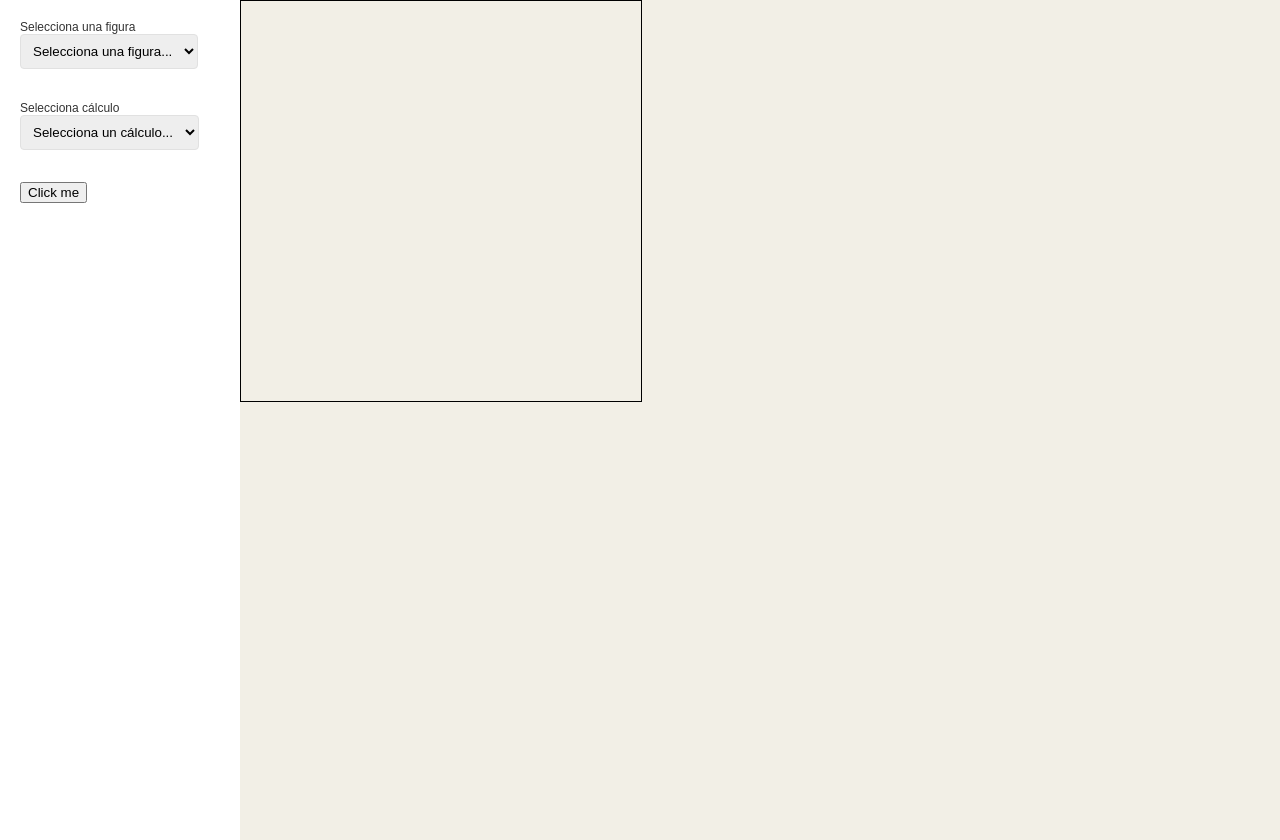
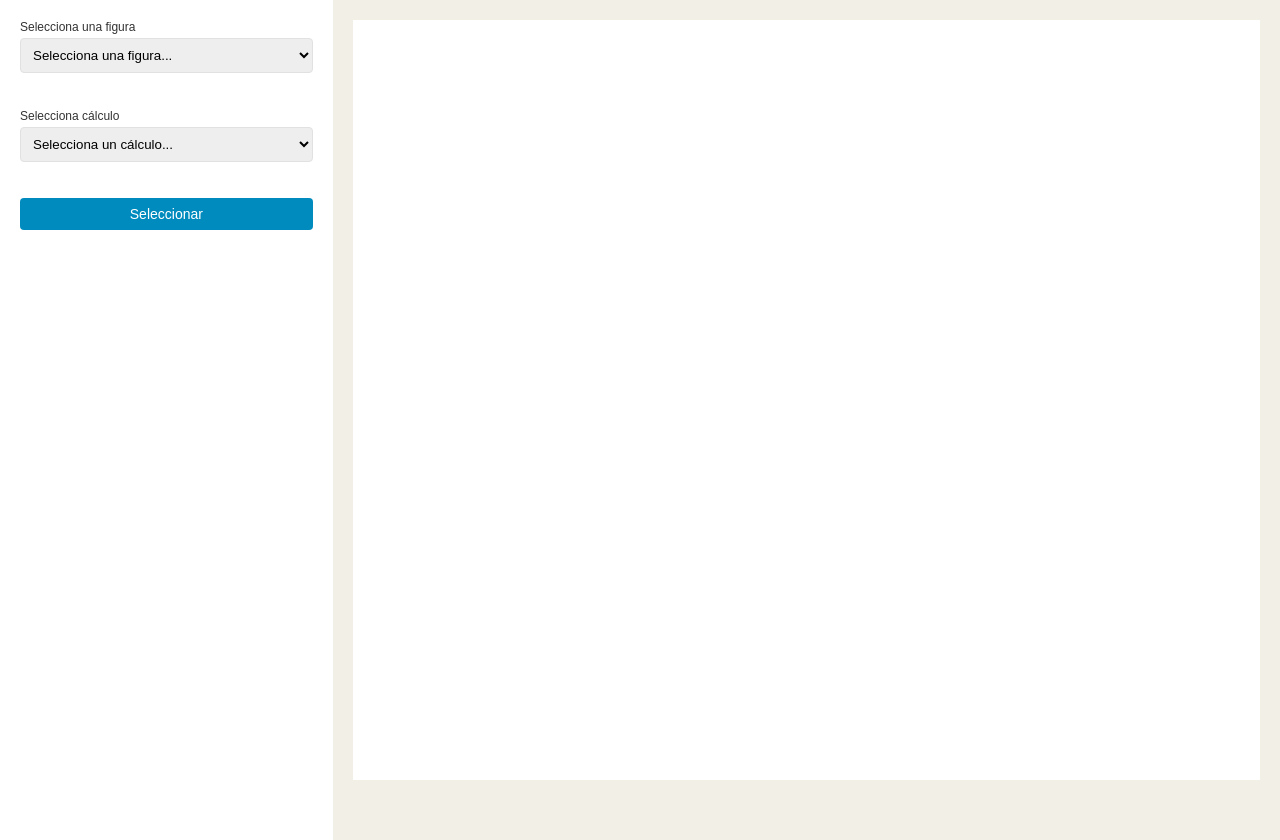
Before and after one commit to untalbry/calculadoraGeometrica, a plain HTML site: page index.html in a window 1280 px wide. Drawn offline with Linux system fonts and the light colour scheme.

Commit message:
refactor: css styles

```diff
--- a/index.html
+++ b/index.html
@@ -17,7 +17,7 @@
     <main>
         <section class="left-menu">
             <div class="left-menu__configuration">
-                <form id="configugationForm">
+                <form class="left-menu__configuration__form" id="configugationForm">
                     <label id="selectShapeLabel">Selecciona una figura</label>
                     <select class="combobox" id="shapesCombobox" name="shapes">
                         <option disabled selected value="">Selecciona una figura...</option>
@@ -31,15 +31,15 @@
                         <option value="perimeter">Perímetro</option>
                         <option value="area">Área</option>
                     </select>
-                    <button>Click me</button>
+                    <button>Seleccionar</button>
                 </form>
 
             </div>
-            <form class="calculate-form" id="calculateForm">
+            <form class="left-menu__configuration__form" id="calculateForm">
             </form>
         </section>
-        <section>
-            <canvas id="canvas" width="400" height="400" style="border: 1px solid #000;"></canvas>
+        <section class="right-section">
+            <canvas id="canvas" width="400" height="400"></canvas>
         </section>
     </main>
 </body>
--- a/scripts/calculator.mjs
+++ b/scripts/calculator.mjs
@@ -66,9 +66,7 @@ function calculateResult(calculationType) {
   }
 }
 
-// Función para mostrar el resultado en la interfaz
 function displayResult(result, calculationType) {
-  // Buscar o crear el elemento de resultado
   let resultElement = document.getElementById('result');
 
   if (!resultElement) {
--- a/styles/index.css
+++ b/styles/index.css
@@ -1,43 +1,87 @@
-:root{
+:root {
     /* theme */
-    --color-primary: #008BBE;
+    --color-primary: #008bbe;
     --color-text: #333;
-    --color-background: #F2EFE6;
-    --color-border: #E1E1E1;
+    --color-background: #f2efe6;
+    --color-border: #e1e1e1;
     /*Typeface*/
-    --font-body: 'Poppins', sans-serif;
+    --font-body: "Poppins", sans-serif;
 }
 
-body{
+body {
     margin: 0;
     padding: 0;
     font-family: var(--font-body);
     color: var(--color-text);
     background-color: var(--color-background);
 }
-main{
+
+main {
     width: 100%;
-    height: 100vh;
+    height: 100dvh;
     display: flex;
 }
-.left-menu{
+
+.left-menu {
     height: 100%;
-    width: 200px;
+    width: 400px;
     background-color: #fff;
     display: flex;
     flex-direction: column;
     padding: 20px;
 }
-.left-menu__configuration{
+
+.left-menu__configuration {
     padding-bottom: 1rem;
     font-size: 12px;
     display: flex;
     flex-direction: column;
 }
-select{
+.left-menu__configuration__form{
+    display: flex;
+    flex-direction: column;
+    gap: 4px;
+}
+select {
     background: #eee;
     margin-bottom: 2rem;
     padding: 0.5rem;
     border-radius: 4px;
     border: 1px solid var(--color-border);
 }
+
+button {
+    background: var(--color-primary);
+    color: white;
+    padding: 0.5rem;
+    border-radius: 4px;
+    border: none;
+    cursor: pointer;
+    font-size: 14px;
+}
+
+.right-section {
+    width: calc(100% - 40px);
+    height: auto;
+    flex-direction: column;
+    display: flex;
+    align-items: center;
+    justify-content: center;
+    margin: 20px;
+    background-color: white;
+
+
+    & canvas {
+        box-shadow: black #000 2px 2px 2px;
+        background-color: #fff;
+    }
+}
+input {
+    background: #eee;
+    padding: 0.5rem;
+    border-radius: 4px;
+    border: 1px solid var(--color-border);
+}
+input[type="text"] {
+    width: 100%;
+}
```
